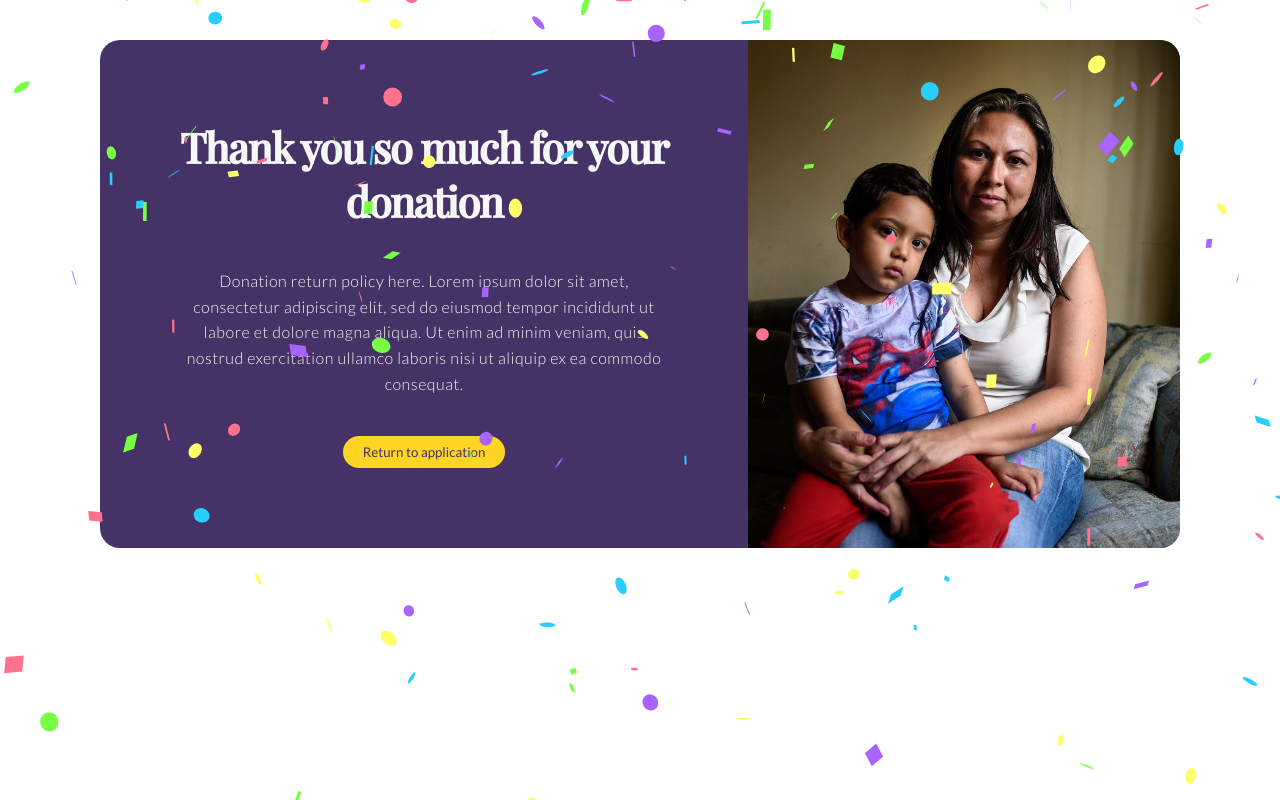
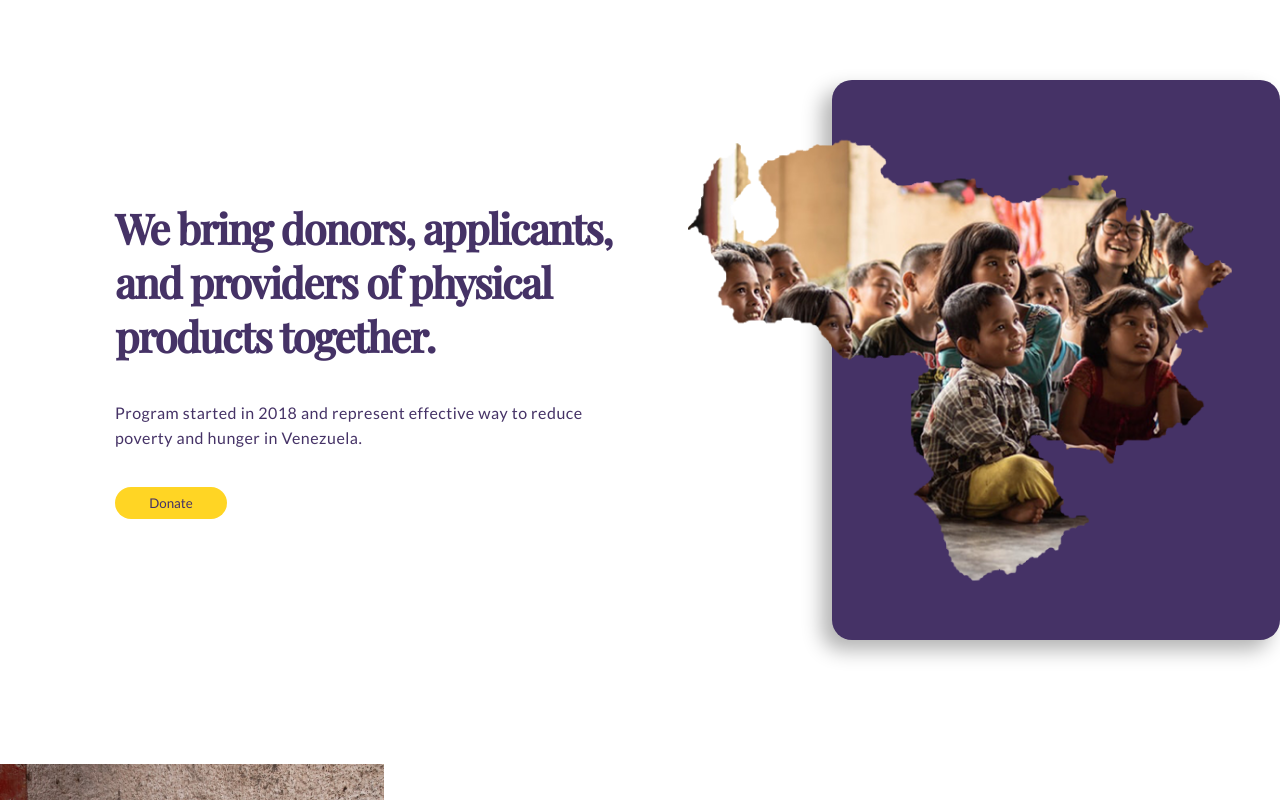
Before and after one commit to subangiv/oral_exam_finale, a React (Create React App) app: page / in a window 1280 px wide. Shown: the top 800 px of the page. Built offline with nearby package versions, Linux system fonts and the light colour scheme.

Commit message:
added react dom

```diff
--- a/package.json
+++ b/package.json
@@ -11,6 +11,8 @@
     "react-confetti": "^6.0.0",
     "react-dom": "^17.0.1",
     "react-dom-confetti": "^0.2.0",
+    "react-router": "^5.2.0",
+    "react-router-dom": "^5.2.0",
     "react-scripts": "4.0.0",
     "react-svg": "^11.1.1",
     "react-use": "^15.3.4",
--- a/src/App.js
+++ b/src/App.js
@@ -1,9 +1,12 @@
 import "./App.css";
 import LandingPage from "./components/landingpage/LandingPage";
 import Success from "./components/payment/Success";
+import React from "react";
 
 function App() {
-  return <Success />;
+  const Route = require("react-router-dom").Route;
+
+  return <LandingPage />;
 }
 
 export default App;
```
Also changed, not shown: 1 other file (tests, documents, lock files or other folders).
